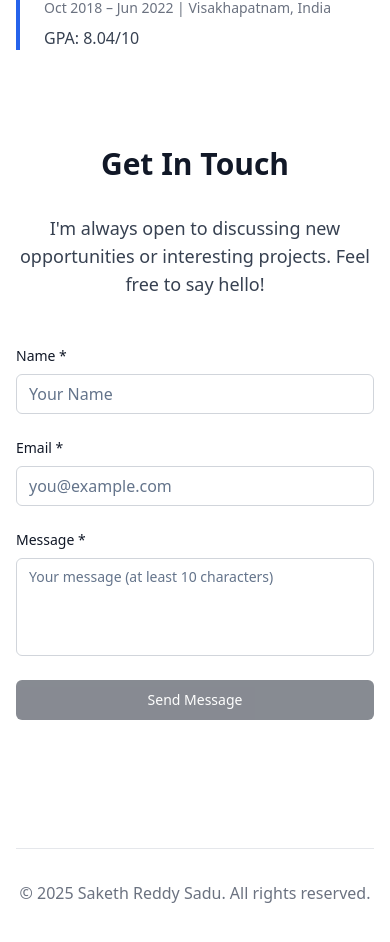
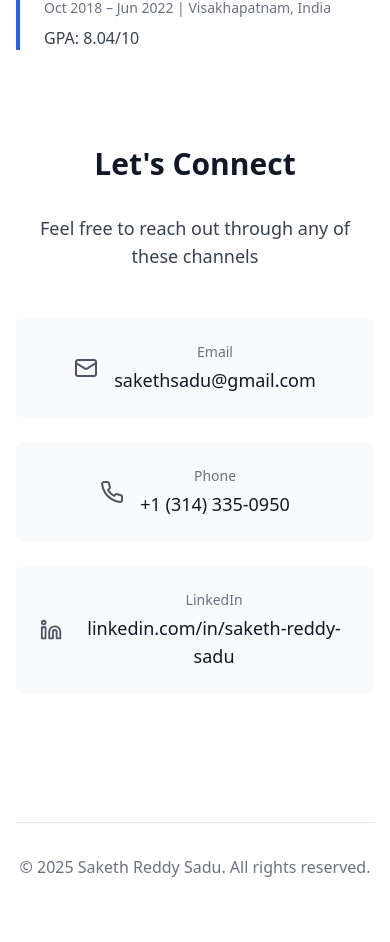
Before and after one commit to Saketh2406/swiss-folio-canvas, a React (Vite) app: page / in a window 390 px wide. Shown: the part 8712-9654 px from the top of the page. Built offline with nearby package versions, Linux system fonts and the light colour scheme.

Commit message:
Refactor: Replace contact section with contact info
Replaced the contact section with email, phone, and LinkedIn.

```diff
--- a/src/pages/Index.tsx
+++ b/src/pages/Index.tsx
@@ -7,7 +7,7 @@ import { Textarea } from "@/components/ui/textarea";
 import { Badge } from "@/components/ui/badge";
 import { Carousel, CarouselContent, CarouselItem, CarouselNext, CarouselPrevious } from "@/components/ui/carousel";
 import { useToast } from "@/hooks/use-toast";
-import { Github, Mail, ExternalLink, Award, Users, Code2, Cloud, Shield, Settings, Phone, ChevronLeft, ChevronRight } from "lucide-react";
+import { Github, Mail, ExternalLink, Award, Users, Code2, Cloud, Shield, Settings, Phone, ChevronLeft, ChevronRight, Linkedin } from "lucide-react";
 
 const Index = () => {
   const [activeSection, setActiveSection] = useState('hero');
@@ -650,73 +650,57 @@ const Index = () => {
 
         {/* Contact Section */}
         <section id="contact" className="py-12 mb-20">
-          <h2 className="text-3xl font-semibold text-gray-900 mb-8 text-center">Get In Touch</h2>
+          <h2 className="text-3xl font-semibold text-gray-900 mb-8 text-center">Let's Connect</h2>
           <p className="text-lg text-gray-700 text-center mb-12">
-            I'm always open to discussing new opportunities or interesting projects. Feel free to say hello!
+            Feel free to reach out through any of these channels
           </p>
-          <form onSubmit={handleSubmit} className="max-w-lg mx-auto space-y-6">
-            <div>
-              <label htmlFor="name" className="block text-sm font-medium text-gray-900 mb-2">
-                Name *
-              </label>
-              <Input
-                id="name"
-                type="text"
-                placeholder="Your Name"
-                value={formData.name}
-                onChange={(e) => handleInputChange('name', e.target.value)}
-                className={`${formErrors.name ? 'border-red-500' : 'border-gray-300'} focus:ring-2 focus:ring-blue-500`}
-                required
-                aria-label="Name"
-              />
-              {formErrors.name && (
-                <p className="text-red-500 text-sm mt-1">{formErrors.name}</p>
-              )}
+          <div className="max-w-lg mx-auto">
+            <div className="space-y-6">
+              {/* Email */}
+              <div className="flex items-center justify-center space-x-4 p-6 bg-gray-50 rounded-lg hover:bg-gray-100 transition-colors duration-200">
+                <Mail className="w-6 h-6 text-gray-600" />
+                <div className="text-center">
+                  <p className="text-sm text-gray-500 mb-1">Email</p>
+                  <a
+                    href="mailto:sakethsadu@gmail.com"
+                    className="text-lg font-medium text-gray-900 hover:text-blue-600 transition-colors duration-200"
+                  >
+                    sakethsadu@gmail.com
+                  </a>
+                </div>
+              </div>
+
+              {/* Phone */}
+              <div className="flex items-center justify-center space-x-4 p-6 bg-gray-50 rounded-lg hover:bg-gray-100 transition-colors duration-200">
+                <Phone className="w-6 h-6 text-gray-600" />
+                <div className="text-center">
+                  <p className="text-sm text-gray-500 mb-1">Phone</p>
+                  <a
+                    href="tel:+13143350950"
+                    className="text-lg font-medium text-gray-900 hover:text-blue-600 transition-colors duration-200"
+                  >
+                    +1 (314) 335-0950
+                  </a>
+                </div>
+              </div>
+
+              {/* LinkedIn */}
+              <div className="flex items-center justify-center space-x-4 p-6 bg-gray-50 rounded-lg hover:bg-gray-100 transition-colors duration-200">
+                <Linkedin className="w-6 h-6 text-gray-600" />
+                <div className="text-center">
+                  <p className="text-sm text-gray-500 mb-1">LinkedIn</p>
+                  <a
+                    href="https://linkedin.com/in/saketh-reddy-sadu"
+                    target="_blank"
+                    rel="noopener noreferrer"
+                    className="text-lg font-medium text-gray-900 hover:text-blue-600 transition-colors duration-200"
+                  >
+                    linkedin.com/in/saketh-reddy-sadu
+                  </a>
+                </div>
+              </div>
             </div>
-            <div>
-              <label htmlFor="email" className="block text-sm font-medium text-gray-900 mb-2">
-                Email *
-              </label>
-              <Input
-                id="email"
-                type="email"
-                placeholder="you@example.com"
-                value={formData.email}
-                onChange={(e) => handleInputChange('email', e.target.value)}
-                className={`${formErrors.email ? 'border-red-500' : 'border-gray-300'} focus:ring-2 focus:ring-blue-500`}
-                required
-                aria-label="Email"
-              />
-              {formErrors.email && (
-                <p className="text-red-500 text-sm mt-1">{formErrors.email}</p>
-              )}
-            </div>
-            <div>
-              <label htmlFor="message" className="block text-sm font-medium text-gray-900 mb-2">
-                Message *
-              </label>
-              <Textarea
-                id="message"
-                placeholder="Your message (at least 10 characters)"
-                rows={4}
-                value={formData.message}
-                onChange={(e) => handleInputChange('message', e.target.value)}
-                className={`${formErrors.message ? 'border-red-500' : 'border-gray-300'} focus:ring-2 focus:ring-blue-500 resize-none`}
-                required
-              />
-              {formErrors.message && (
-                <p className="text-red-500 text-sm mt-1">{formErrors.message}</p>
-              )}
-            </div>
-            <Button
-              type="submit"
-              disabled={!isFormValid()}
-              className="w-full bg-gray-900 hover:bg-gray-800 text-white font-medium py-3 transition-all duration-200 disabled:opacity-50 disabled:cursor-not-allowed"
-              aria-label="Send Message"
-            >
-              Send Message
-            </Button>
-          </form>
+          </div>
         </section>
 
         {/* Footer */}
```
